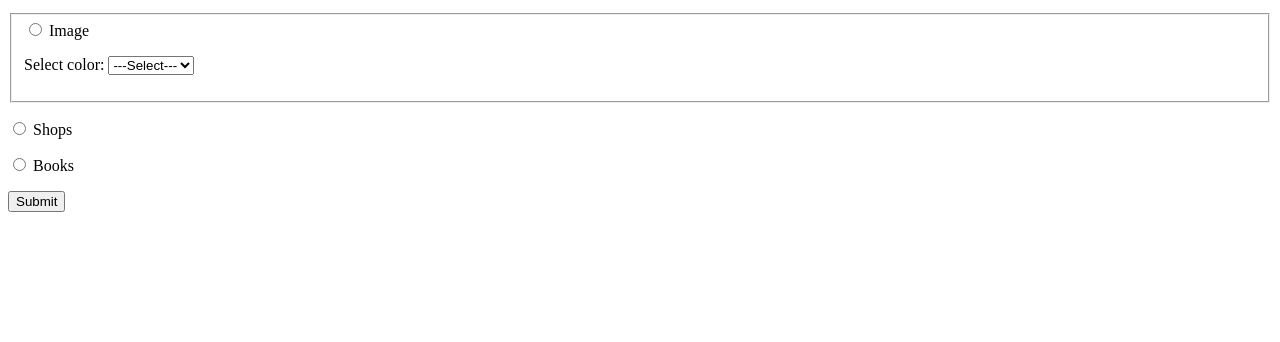
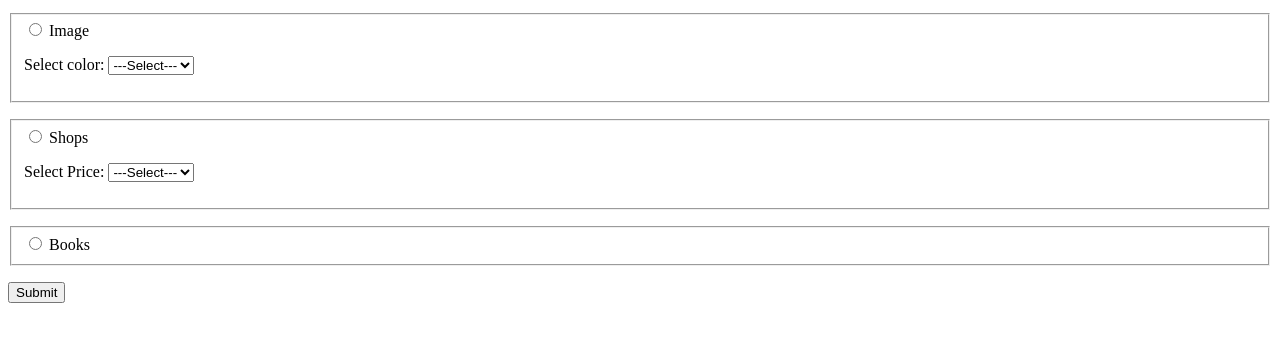
Before and after one commit to gladyssamaniego/gladyssamaniego.github.io, a plain HTML site: page search.html in a window 1280 px wide. Shown: the part 102-444 px from the top of the page. Drawn offline with Linux system fonts and the light colour scheme.

Commit message:
Update search.html

```diff
--- a/search.html
+++ b/search.html
@@ -24,7 +24,7 @@
             <input type="radio" name="tbm" value="isch" id="imagecheck">
             <label for="imagecheck">Image</label>
             <p>
-        <label for="selectrose">Select color:</label>
+                <label for="selectflower">Select color:</label>
                 <select name="q" id="selectcolor">
                     <option value="">---Select---</option>
                     <option value="red">Red</option>
@@ -34,15 +34,26 @@
                 </select>
             </p>
         </fieldset>
+
         <p>
+        <fieldset>
              <input type="radio" name="tbm" value="shop" id="checkshop">
             <label for="checkshop">Shops</label>
+            <p>
+                <label for="selectflower">Select Price:</label>
+                <select name="q" id="selectprice">
+                    <option value="">---Select---</option>
+                    <option value="low">Low</option>
+                    <option value="high">High</option>
+                </select>
             </p>
+        </fieldset>
         <p>
+        <fieldset>
             <input type="radio" name="tbm" value="bks" id="checkbooks">
             <label for="checkbooks">Books</label>
-        </p>
 
+        </fieldset>
         </p>
             <input type="submit">
          </p>
```
Lines whose indentation alone changed are shown as unchanged.
